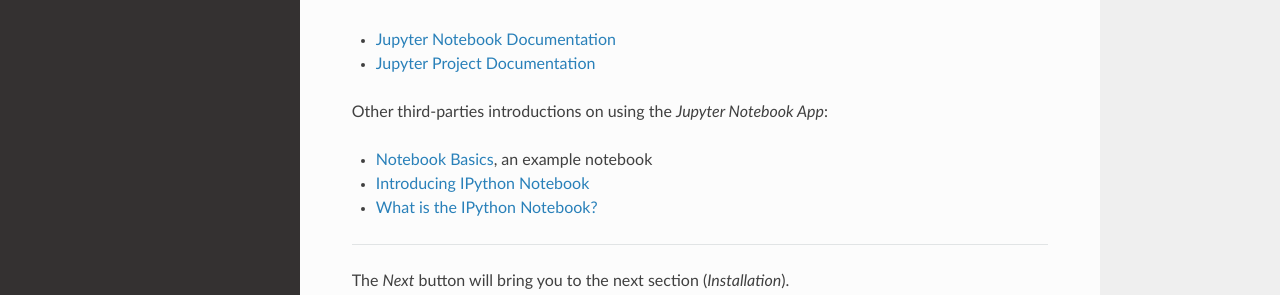
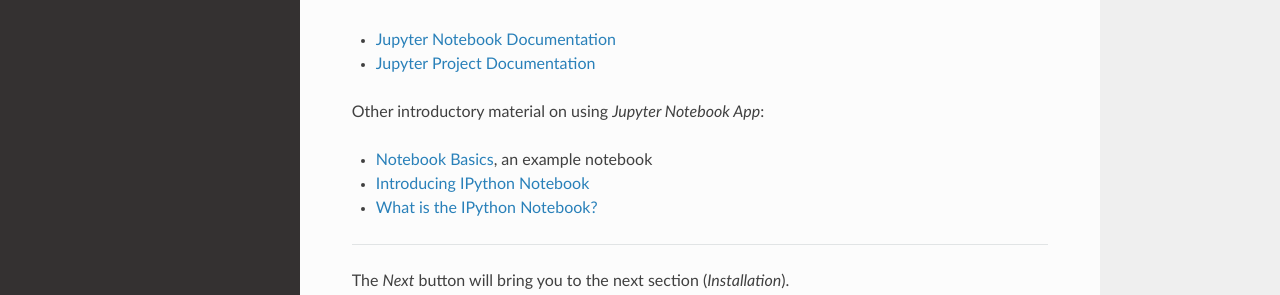
Before and after one commit to tritemio/jupyter_notebook_beginner_guide, a Sphinx documentation site: the page built from docs/what_is_jupyter.rst, in a window 1280 px wide and 900 px high, scrolled down 1446 px. Shown: the part 418-713 px from the top of the window. Built offline with Sphinx 7.4.7 and the Read the Docs theme 2.0.0, drawn with Linux system fonts in a browser that asks for light colours.

Commit message:
Update link

```diff
--- a/docs/what_is_jupyter.rst
+++ b/docs/what_is_jupyter.rst
@@ -99,9 +99,9 @@
 - `Jupyter Notebook Documentation <http://jupyter-notebook.readthedocs.org/>`__
 - `Jupyter Project Documentation <http://jupyter.readthedocs.org/>`__
 
-Other third-parties introductions on using the *Jupyter Notebook App*:
+Other introductory material on using *Jupyter Notebook App*:
 
-- `Notebook Basics <https://nbviewer.jupyter.org/github/ipython/ipython/blob/3.x/examples/Notebook/Notebook%20Basics.ipynb>`__, an example notebook
+- `Notebook Basics <http://nbviewer.jupyter.org/github/jupyter/notebook/blob/master/docs/source/examples/Notebook/Notebook%20Basics.ipynb>`__, an example notebook
 
 - `Introducing IPython Notebook <http://opentechschool.github.io/python-data-intro/core/notebook.html>`__
 
```
